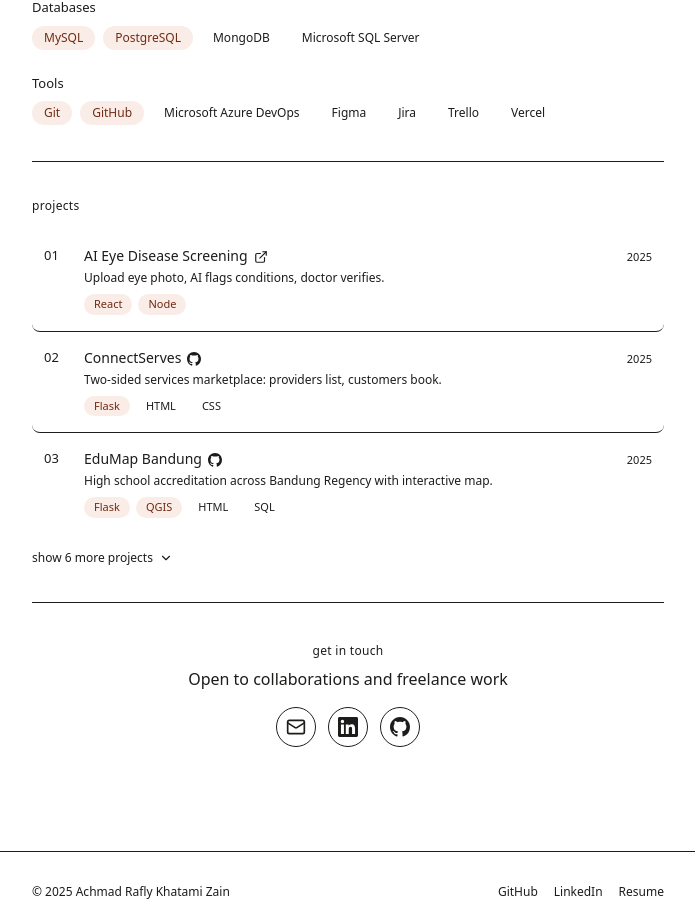
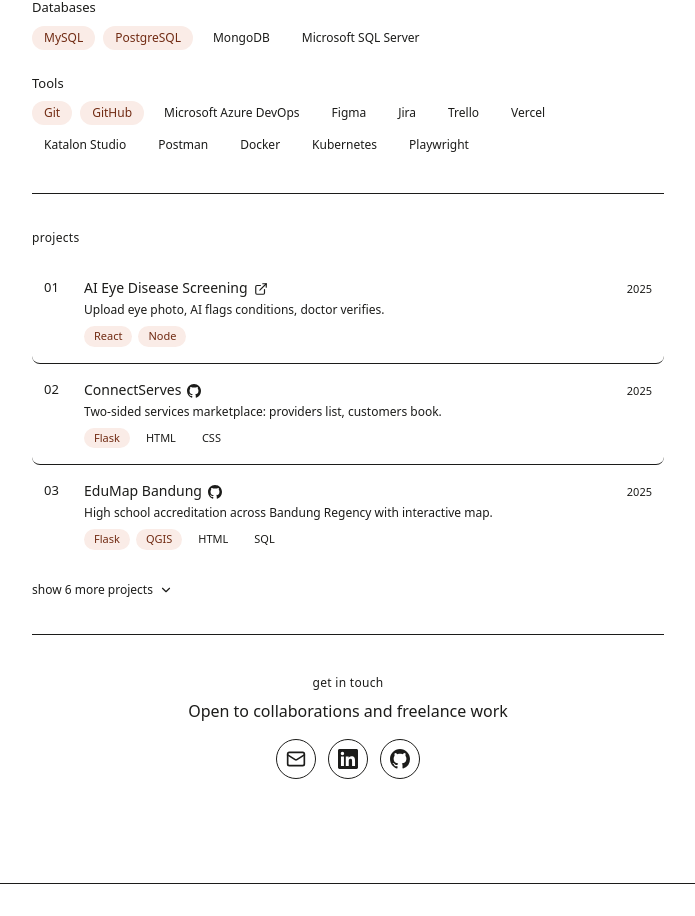
Before and after one commit to raflyzainn/my-portofolio, a Next.js app: page / in a window 1280 px wide. Shown: the part 2279-3195 px from the top of the page, without its empty margins (292-987 px from the left). Built offline with nearby package versions, Linux system fonts and the light colour scheme.

Commit message:
chore(data): add a few more data tools

```diff
--- a/src/data/portfolio.ts
+++ b/src/data/portfolio.ts
@@ -171,6 +171,7 @@
       { label: 'SvelteKit', primary: false },
       { label: 'Flutter', primary: false },
       { label: 'Bootstrap', primary: false },
+
     ],
   },
   {
@@ -201,6 +202,11 @@
       { label: 'Jira', primary: false },
       { label: 'Trello', primary: false },
       { label: 'Vercel', primary: false },
+      { label: 'Katalon Studio', primary: false },
+      { label: 'Postman', primary: false },
+      { label: 'Docker', primary: false },
+      { label: 'Kubernetes', primary: false },
+      { label: 'Playwright', primary: false },
     ],
   },
 ];
```
